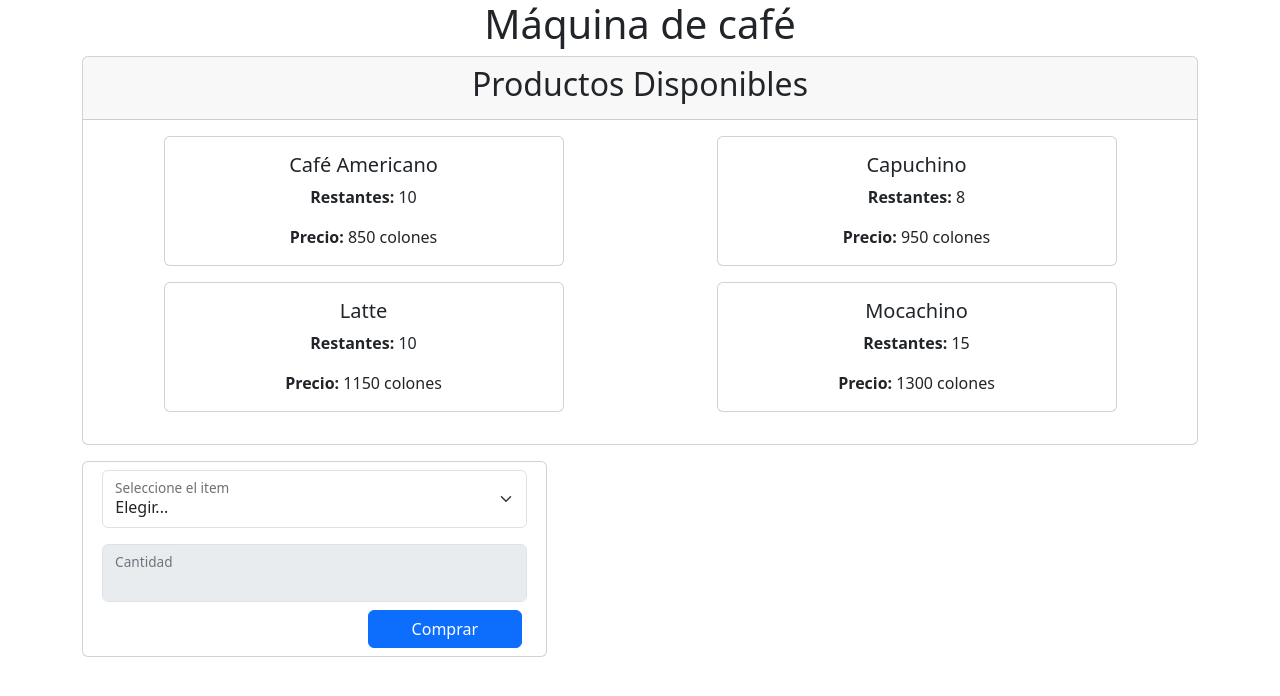
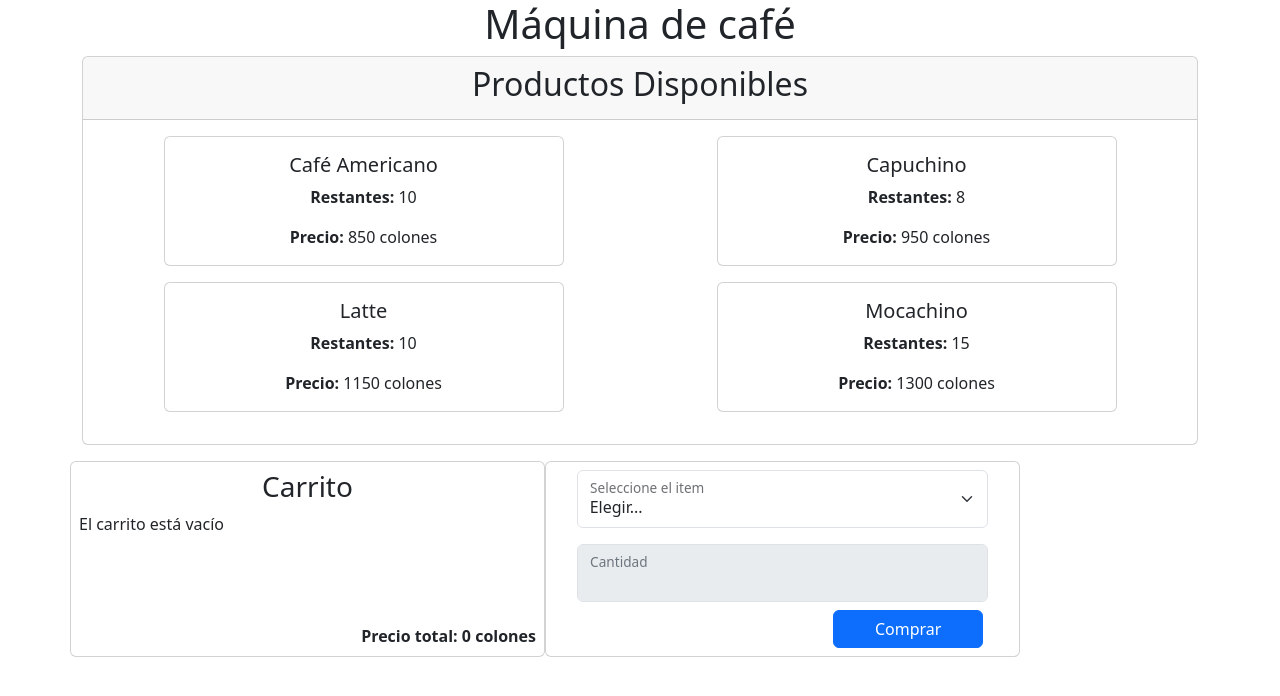
Before and after one commit to RichardGarita/examen_2_ci0126_c03200, a React (Create React App) app: page / in a window 1280 px wide. Shown: the top 696 px of the page. Built offline with nearby package versions, Linux system fonts and the light colour scheme.

Commit message:
US#2: Se agrega un carrito de compra que permite ver en pantalla ver los detalles de la compra a realizar

```diff
--- a/src/App.js
+++ b/src/App.js
@@ -3,12 +3,14 @@ import React, { useState, useEffect } from 'react';
 import AvailableCoffeeScreen from './components/AvailableCoffeeList';
 import PurchaseBox from './components/PurchaseBox';
 import CoffeeMachineServices from './services/CoffeeMachineServices';
+import ShoppingCart from './components/ShoppingCart';
 
 const coffeeMachineServices = new CoffeeMachineServices();
 
 function App() {
 
   const [coffeeTypes, setCoffeeTypes] = useState([]);
+  const [cartCoffees, setCartItems] = useState([]);
   const [changeCoins, setChangeCoins] = useState([]);
 
   useEffect(() => {
@@ -16,9 +18,21 @@ function App() {
       setChangeCoins(coffeeMachineServices.getChangeCoins());
   }, []);
 
-  const purchaseCoffee = (coffeeType, amount) => {
+  const addCoffeeToCart = (coffeeType, amount) => {
+    // TODO: This should only add to the cart, not make purchase
     coffeeMachineServices.purchaseCoffee(coffeeType, amount, 10000);
     setCoffeeTypes(coffeeMachineServices.getCoffeeTypes());
+
+    const coffeeIndex = cartCoffees.findIndex((coffee) => coffee.name === coffeeType.name);
+
+    if (coffeeIndex !== -1) {
+      const updatedCartCoffees = cartCoffees.map((coffee, index) =>
+        index === coffeeIndex ? { ...coffee, quantity: amount } : coffee
+      );
+      setCartItems(updatedCartCoffees);
+    } else {
+      setCartItems([...cartCoffees, { ...coffeeType, quantity: amount }]);
+    }
   }
 
 
@@ -26,7 +40,10 @@ function App() {
     <div className='container'>
       <h1 className='text-center'>Máquina de café</h1>
       <AvailableCoffeeScreen coffeeTypes={coffeeTypes}/>
-      <PurchaseBox itemsList={coffeeTypes} purchaseItem={purchaseCoffee}/>
+      <div className='row'>
+        <ShoppingCart cartItems={cartCoffees}/>
+        <PurchaseBox itemsList={coffeeTypes} purchaseItem={addCoffeeToCart}/>
+      </div>
     </div>
   );
 }
--- /dev/null
+++ b/src/components/ShoppingCart.js
@@ -0,0 +1,31 @@
+import React, {useState, useEffect} from 'react';
+
+export default function ShoppingCart ({cartItems}) {
+    const [totalPrice, setTotalPrice] = useState(0);
+
+    // When an items is added, update the cart
+    useEffect(() => {
+        const newTotalPrice = cartItems.reduce((total, cartItem) => {
+            return total + cartItem.price * cartItem.quantity;
+        }, 0);
+
+        setTotalPrice(newTotalPrice);
+    }, [cartItems]);
+
+    return (
+        <div className="card col-5 p-2">
+                <div className='card-title'>
+                    <h3 className='text-center m-0'>Carrito</h3>
+                </div>
+                {cartItems && cartItems.length > 0 ?
+                    cartItems.map(cartItem => (
+                        <div key={cartItem.name} >
+                            <p className='mb-1'>{cartItem.name} x{cartItem.quantity}</p>
+                        </div>
+                    ))
+                : <p> El carrito está vacío</p>}
+
+                <p className='mt-auto mb-0 ms-auto'><strong>Precio total: {totalPrice} colones</strong></p>
+        </div>
+    )
+}
```
